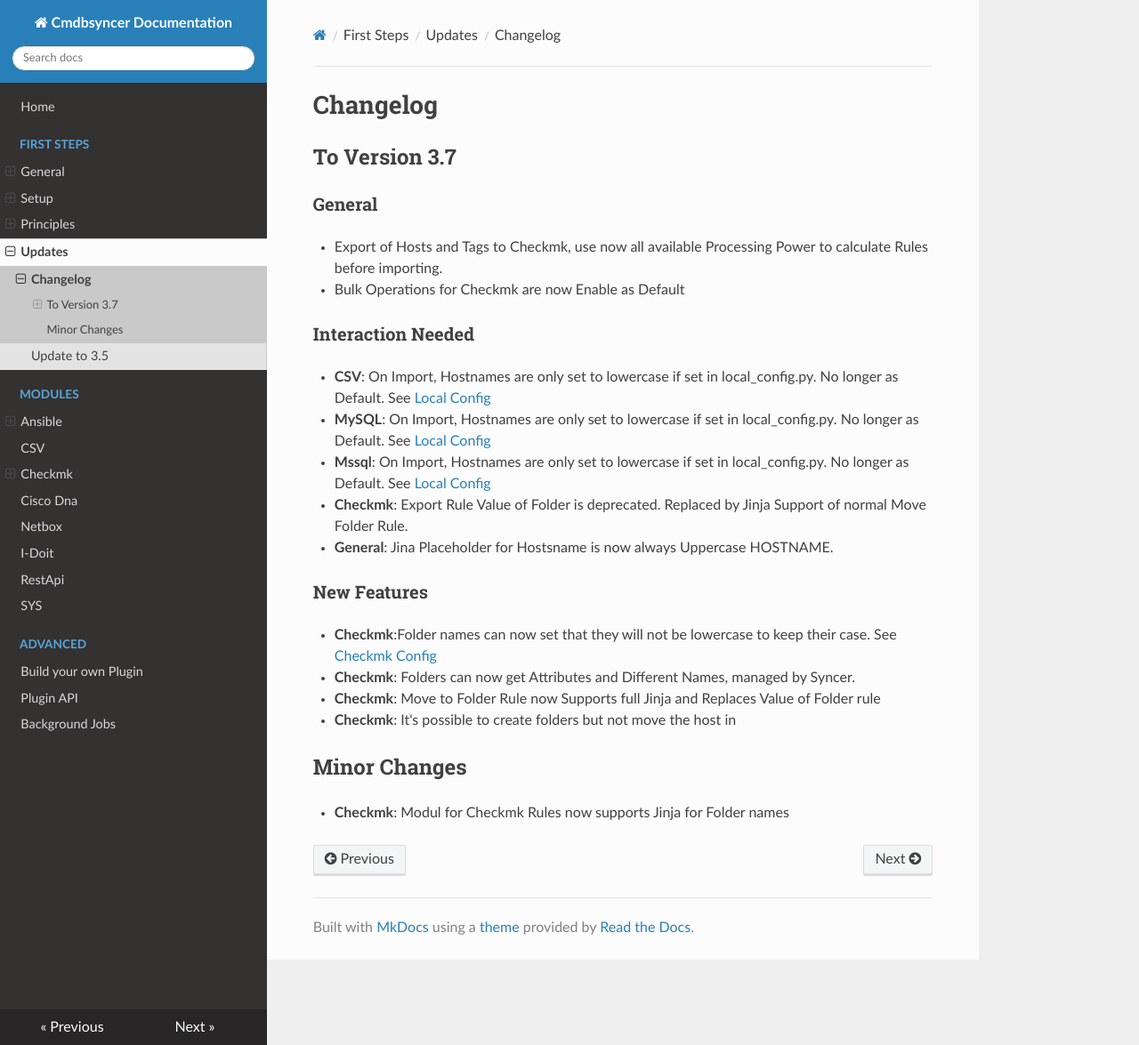
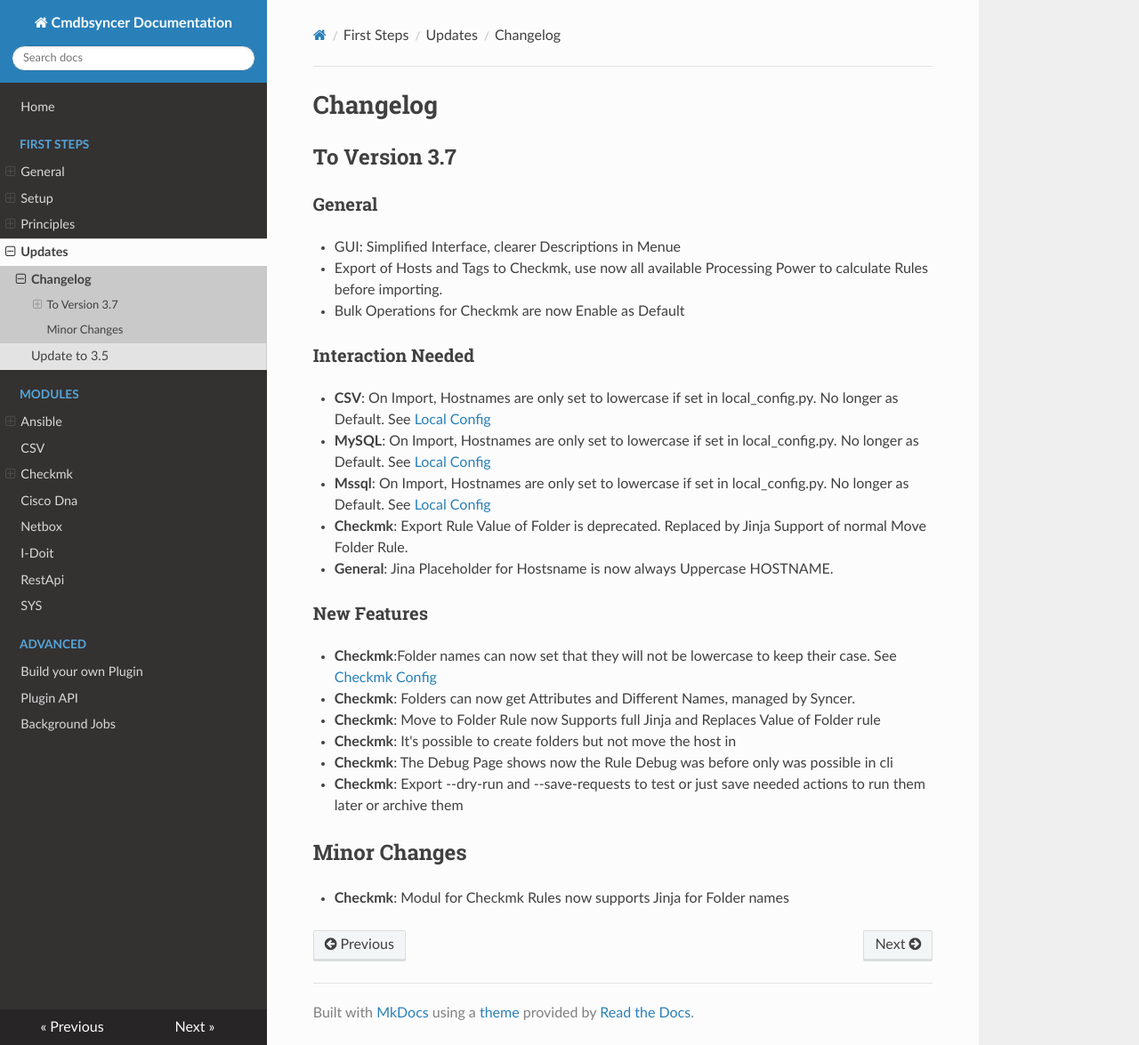
Before and after one commit to kuhn-ruess/cmdbsyncer-docs, an MkDocs documentation site: the page built from docs/updates/changelog.md, in a window 1280 px wide and 1175 px high. Shown: the whole window at 89% size. Built offline with MkDocs 1.6.1, drawn with Linux system fonts in a browser that asks for light colours; nearby versions of some CDN libraries.

Commit message:
Updated docu

```diff
--- a/docs/updates/changelog.md
+++ b/docs/updates/changelog.md
@@ -3,6 +3,7 @@
 ## To Version 3.7
 
 ### General
+- GUI: Simplified Interface, clearer Descriptions in Menue
 - Export of Hosts and Tags to Checkmk, use now all available Processing Power to calculate Rules before importing.
 - Bulk Operations for Checkmk are now Enable as Default
 
@@ -19,6 +20,8 @@
 - **Checkmk**: Folders can now get Attributes and Different Names, managed by Syncer.
 - **Checkmk**: Move to Folder Rule now Supports full Jinja and Replaces Value of Folder rule
 - **Checkmk**: It's possible to create folders but not move the host in
+- **Checkmk**: The Debug Page shows now the Rule Debug was before only was possible in cli
+- **Checkmk**: Export --dry-run and --save-requests to test or just save needed actions to run them later or archive them
 
 
 ## Minor Changes
```
